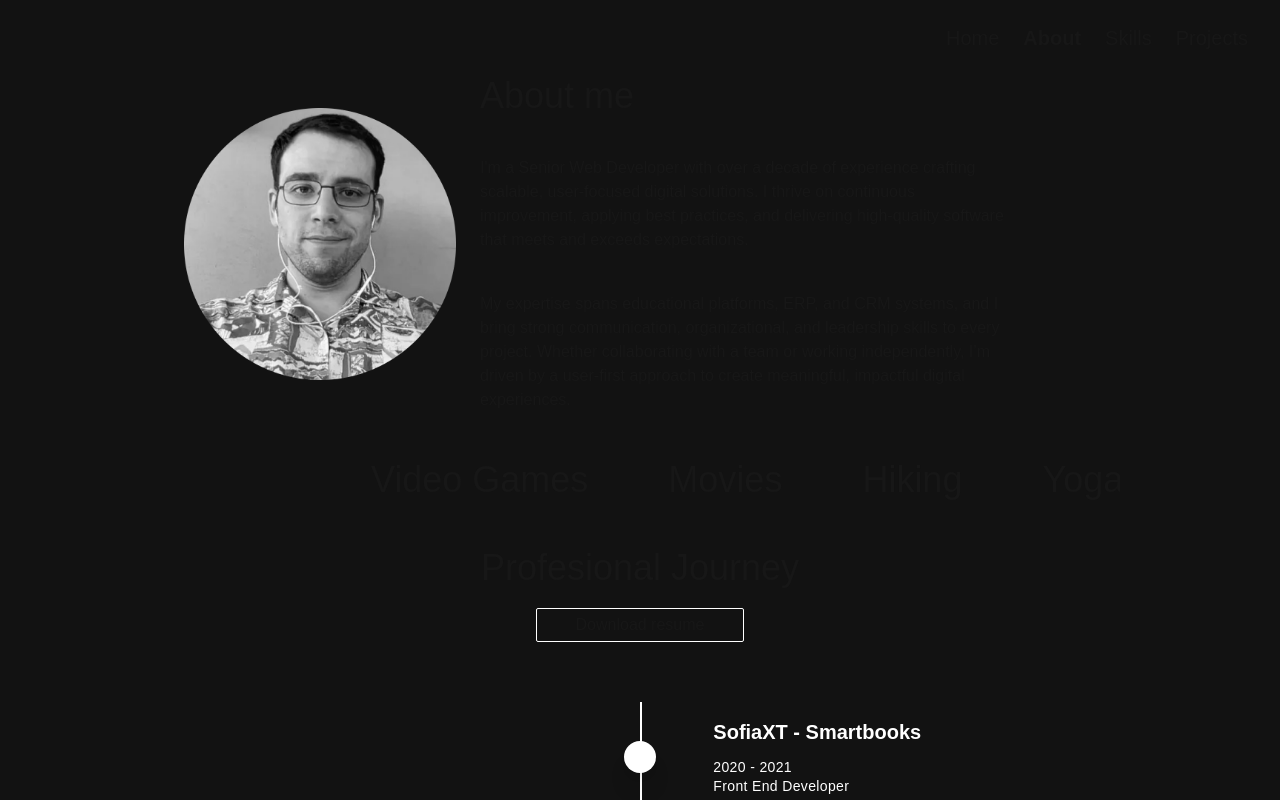
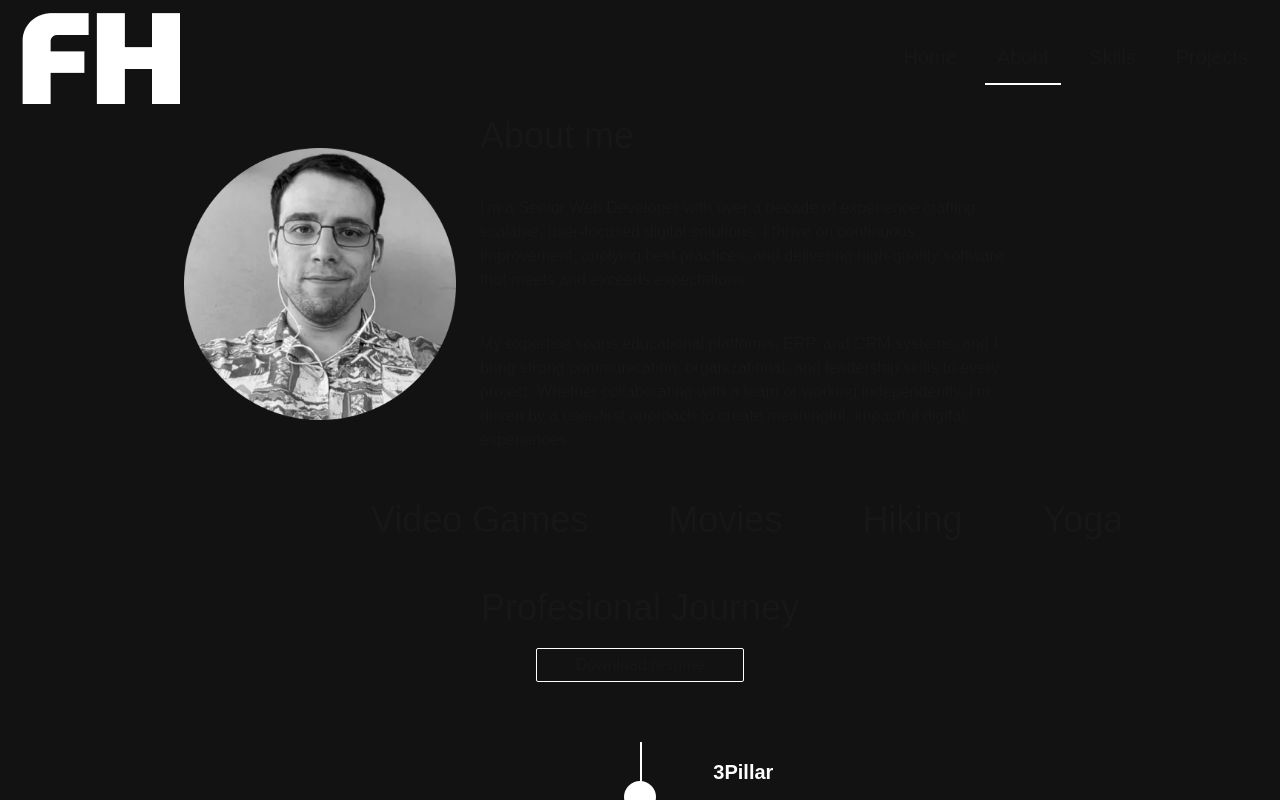
Before and after one commit to fernandohs/portfolio, a Next.js app: page /about in a window 1280 px wide. Built offline with nearby package versions, Linux system fonts and the light colour scheme.

Commit message:
improve general details

```diff
--- a/app/about/page.tsx
+++ b/app/about/page.tsx
@@ -1,4 +1,4 @@
-import { VerticalTimeline } from '@/components';
+import { ContactBanner, VerticalTimeline } from "@/components";
 import Image from "next/image";
 
 const hobbies = [
@@ -58,12 +58,15 @@ export const AboutPage = () => {
       <div className="flex flex-col items-center justify-center w-full">
         <h1 className="text-4xl text-start">Profesional Journey</h1>
 
-        <button className="p-1 rounded-sm border border-white w-52 my-5">
-          Download resume
-        </button>
+        <a href="/resume.pdf" download="resume.pdf">
+          <button className="transition ease-in-out delay-75 p-1 rounded-sm border border-white hover:bg-white hover:text-primary w-52 my-5">
+            Download resume
+          </button>
+        </a>
       </div>
 
-      <VerticalTimeline/>
+      <VerticalTimeline />
+      <ContactBanner/>
     </div>
   );
 };
--- a/app/layout.tsx
+++ b/app/layout.tsx
@@ -19,7 +19,8 @@ export default function RootLayout({
         <div className="w-screen h-screen bg-primary overflow-x-hidden	">
           <Navbar />
           <div className="h-100vh">{children}</div>
-          {/* <Footer/> */}
+          <div className="my-10"></div>
+          <Footer/>
         </div>
       </body>
     </html>
--- a/app/projects/[id]/page.tsx
+++ b/app/projects/[id]/page.tsx
@@ -62,7 +62,7 @@ export default async function ProjectPage({ params }: Props) {
         {project.systemImages.map((urlImage, index) => (
           <Image
             alt="company"
-            className="my-3 rounded-md"
+            className="my-3 rounded-md w-full h-auto"
             height={500}
             key={`${urlImage}-${index}`}
             priority
--- a/app/projects/page.tsx
+++ b/app/projects/page.tsx
@@ -1,3 +1,4 @@
+import { ContactBanner } from '@/components';
 import { Project } from '@/components/Project';
 
 const projects = [
@@ -33,6 +34,7 @@ export const ProjectsPage = () => {
         {
           projects.map((item, index) => <Project key={`project-${item.id}`} {...item} addBorderBottom={ index < projects.length - 1}/> )
         }
+        <ContactBanner/>
     </div>
   );
 };
--- a/app/skills/page.tsx
+++ b/app/skills/page.tsx
@@ -33,6 +33,7 @@ import { RiTailwindCssFill } from "react-icons/ri";
 import { CategorySkills } from "@/components/CategorySkills";
 import type Skill from "@/interfaces/skill";
 import Image from "next/image";
+import { ContactBanner } from "@/components";
 
 interface CategorySkill {
   [key: string]: Skill[];
@@ -179,17 +180,19 @@ const skills: CategorySkill = {
   ],
 };
 
-const skillsLength = Object.keys(skills).length
+const skillsLength = Object.keys(skills).length;
 
 export const SkillsPage = () => {
   return (
     <div className="h-full flex flex-col items-center w-full px-14">
-      <h1 className="text-2xl md:text-5xl text-center my-10">
-        My Skills
-      </h1>
+      <h1 className="text-2xl md:text-5xl text-center my-10">My Skills</h1>
 
       {Object.keys(skills).map((category, index) => (
-        <div className={`grid grid-cols-4 w-full py-10 ${index <= skillsLength - 2 && 'border-b-2 border-white'}`}>
+        <div
+          className={`grid grid-cols-4 w-full py-10 ${
+            index <= skillsLength - 2 && "border-b-2 border-white"
+          }`}
+        >
           <div className="col-span-1 flex items-center justify-center flex-col">
             <Image
               src={`/${category.toLowerCase()}.png`}
@@ -205,6 +208,8 @@ export const SkillsPage = () => {
           />
         </div>
       ))}
+
+      <ContactBanner />
     </div>
   );
 };
--- /dev/null
+++ b/components/ContactBanner.tsx
@@ -0,0 +1,17 @@
+export const ContactBanner = () => {
+  return (
+    <div className="flex flex-col w-full items-center justify-center bg-secondary mt-10 py-3">
+      <h1 className="text-2xl">Let's talk!</h1>
+
+      <p className="w-1/3 text-center">
+        Have a project or idea you’d like to bring to life? Let’s work together
+        to create innovative and impactful digital solutions. I’d love to hear
+        from you!
+      </p>
+
+      <button className="p-1 rounded-sm border border-white w-44 my-5">
+        <a href="mailto:fernandohs@live.com.mx">Contact</a>
+      </button>
+    </div>
+  );
+};
--- a/components/Footer.tsx
+++ b/components/Footer.tsx
@@ -1,21 +1,45 @@
+import Link from 'next/link';
+import { FaLinkedin } from "react-icons/fa";
+
+
+const menuItems = [
+  { url: "/", title: "Home" },
+  { url: "/about", title: "About" },
+  { url: "/skills", title: "Skills" },
+  { url: "/projects", title: "Projects" },
+];
+
+const currentYear = new Date().getFullYear();
+
 export const Footer = () => {
   return (
     <footer className="bg-secondary   w-full">
       <div className="container px-6 py-4 mx-auto">
-        <div className="flex flex-col items-center text-center">
-          <p className="max-w-md mx-auto mt-4 text-gray-500 dark:text-gray-400">
-            Fernando NAVBAR HERE LINKDIN RIGHT
-          </p>
+        <div className="items-center text-xl justify-between hidden md:flex">
+          <div className="my-4 text-white flex">Fernando Herrera</div>
 
+          <div className="flex gap-4">
+            {menuItems.map(({url,title}) => (
+              <Link key={`footer-link-${title}`} className={`hover:font-bold p-3 `} href={url}>{title}</Link>
+            ))}
+          </div>
+
+          <div className="my-4 text-white flex">
+            <a
+              href="https://www.linkedin.com/in/fernando-herrera-sanchez-90699859"
+              title="Linkedin"
+            >
+              <FaLinkedin size="40"/>
+            </a>
+          </div>
         </div>
 
         <hr className="my-5 border-white" />
 
         <div className="flex flex-col items-center justify-center">
           <p className="text-sm text-white text-center">
-            Copyright 2024 by Fernando Herrera
+            Copyright {currentYear} by Fernando Herrera
           </p>
-
         </div>
       </div>
     </footer>
--- a/components/NavLink.tsx
+++ b/components/NavLink.tsx
@@ -12,7 +12,7 @@ export const NavLink = ({url, title} : Props) => {
   const currentPath = usePathname()
 
   return (
-    <Link className={`hover:font-bold rounded-lg p-3 ${currentPath === url && 'font-bold'}`} href={url}>{title}</Link>
+    <Link className={`hover:font-bold p-3 ${currentPath === url && 'border-b-2 border-white'}`} href={url}>{title}</Link>
   )
 }
 
--- a/components/Navbar.tsx
+++ b/components/Navbar.tsx
@@ -1,6 +1,7 @@
 "use client";
 
 import NavLink from "@/components/NavLink";
+import Image from "next/image";
 import Link from "next/link";
 import { useState } from "react";
 
@@ -19,12 +20,17 @@ export const Navbar = () => {
   };
 
   return (
+    <div className="py-3 px-5 bg-transparent ">
+      <div className="items-center text-xl justify-between hidden md:flex ">
+        <Link href="/">
+          <Image alt="logo" src="/logo.png" height="76" width="63"  className="w-full h-auto" priority/>
+        </Link>
 
-    <div className="py-3 px-5 bg-transparent ">
-      <div className="items-center text-xl justify-end hidden md:flex ">
-        {menuItems.map((item) => (
-          <NavLink key={item.title} {...item} />
-        ))}
+        <div className="flex gap-4">
+          {menuItems.map((item) => (
+            <NavLink key={item.title} {...item} />
+          ))}
+        </div>
       </div>
       <div className="md:hidden">
         <button
--- a/components/VerticalTimeline.tsx
+++ b/components/VerticalTimeline.tsx
@@ -2,24 +2,29 @@ import { VerticalTimelineProject } from "@/components";
 
 const projects = [
   {
-    title: "SofiaXT - Smartbooks",
-    dateBetween: "2020 - 2021",
+    title: "3Pillar",
+    dateBetween: "2022 - present",
     role: "Front End Developer",
   },
   {
     title: "SofiaXT - Smartbooks",
-    dateBetween: "2020 - 2021",
+    dateBetween: "2021 - 2022",
     role: "Front End Developer",
   },
   {
-    title: "SofiaXT - Smartbooks",
-    dateBetween: "2020 - 2021",
-    role: "Front End Developer",
+    title: "University Kino",
+    dateBetween: "2018 - 2021",
+    role: "Full Stack Developer",
   },
   {
-    title: "SofiaXT - Smartbooks",
-    dateBetween: "2020 - 2021",
-    role: "Front End Developer",
+    title: "Suspiros Pastelerias",
+    dateBetween: "2015 - 2018",
+    role: "Full Stack Developer",
+  },
+  {
+    title: "Freelance",
+    dateBetween: "2013 - present",
+    role: "Full Stack Developer",
   },
 ];
 
--- a/components/index.ts
+++ b/components/index.ts
@@ -1,4 +1,5 @@
 export * from './CategorySkills';
+export * from './ContactBanner';
 export * from './CoreSkill';
 export * from './Footer';
 export * from './NavLink';
```
Also changed, not shown: app/page.tsx (+55 -49 lines), public/circulo.png (added), 1 other file (tests, documents, lock files or other folders).
